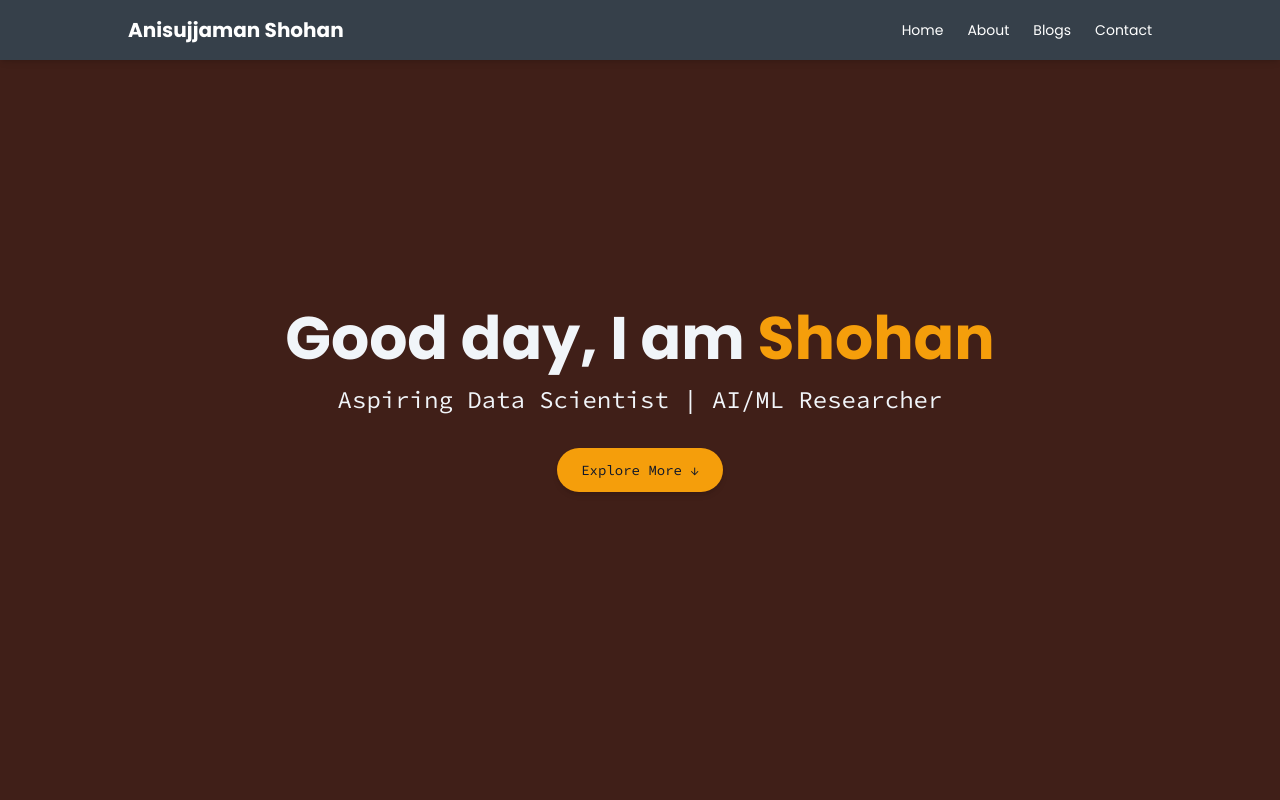
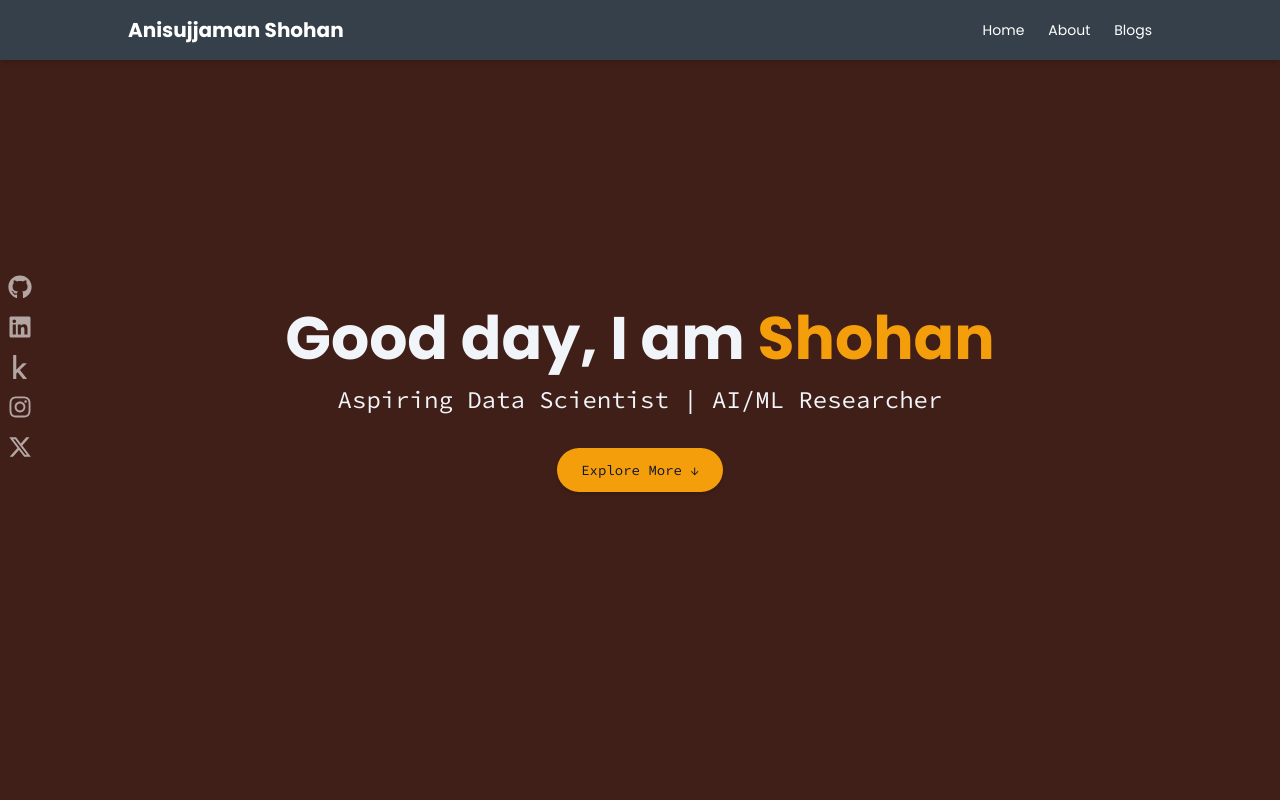
Before and after one commit to Shohan093/portfolio, a React (Vite) app: page / in a window 1280 px wide. Shown: the top 800 px of the page. Built offline with nearby package versions, Linux system fonts and the light colour scheme.

Commit message:
feat: add SocialSidebar component and remove Contact component

```diff
--- a/src/App.jsx
+++ b/src/App.jsx
@@ -1,8 +1,11 @@
 import GlitchText from "./components/GlitchText";
+import SocialSidebar from "./components/SocialSidebar";
 
 function App() {
   return (
     <div className="bg-white text-gray-900 dark:bg-gray-900 dark:text-white min-h-screen">
+
+      <SocialSidebar />
       { /* Navigation Bar */ }
       <nav className="fixed top-0 left-0 w-full p-4 bg-[#36404A] text-white shadow-md z-50">
         <div className="max-w-5xl mx-auto flex justify-between items-center">
@@ -11,7 +14,7 @@ function App() {
             <li><a href="#home" className="hover:text-blue-500 font-poppins">Home</a></li>
             <li><a href="#about" className="hover:text-blue-500 font-poppins">About</a></li>
             <li><a href="#blogs" className="hover:text-blue-500 font-poppins">Blogs</a></li>
-            <li><a href="#contact" className="hover:text-blue-500 font-poppins">Contact</a></li>
+            {/* <li><a href="#contact" className="hover:text-blue-500 font-poppins">Contact</a></li> */}
           </ul>
         </div>
       </nav>
--- a/src/Contact.jsx
+++ /dev/null
@@ -1,15 +0,0 @@
-import React, { useRef, useState } from 'react';
-import emailjs from "@emailjs/browser";
-
-function Contact() {
-    const form = useRef();
-    const [status, setStutus] = useState(null);
-
-    const sendEmail = (e) => {
-        e.preventDefault();
-
-        emailjs.sendForm(
-            // create mailjs template
-        )
-    }
-}
--- /dev/null
+++ b/src/components/SocialSidebar.jsx
@@ -0,0 +1,25 @@
+import { FaGithub, FaLinkedin, FaKaggle, FaInstagram, FaXTwitter } from "react-icons/fa6";
+
+const SocialSidebar = () => {
+  return (
+    <div className="fixed top-1/3 left-0 z-50 flex flex-col space-y-4 p-2 bg-transparent">
+      <a href="https://github.com/Shohan093" target="_blank" rel="noopener noreferrer" className="group relative">
+        <FaGithub className="text-2xl text-white opacity-60 group-hover:opacity-100 transition duration-300" />
+      </a>
+      <a href="https://www.linkedin.com/in/Shohan093" target="_blank" rel="noopener noreferrer" className="group relative">
+        <FaLinkedin className="text-2xl text-white opacity-60 group-hover:opacity-100 transition duration-300" />
+      </a>
+      <a href="https://www.kaggle.com/shohan06/" target="_blank" rel="noopener noreferrer" className="group relative">
+        <FaKaggle className="text-2xl text-white opacity-60 group-hover:opacity-100 transition duration-300" />
+      </a>
+      <a href="https://www.instagram.com/shohan.zip/" target="_blank" rel="noopener noreferrer" className="group relative">
+        <FaInstagram className="text-2xl text-white opacity-60 group-hover:opacity-100 transition duration-300" />
+      </a>
+      <a href="https://twitter.com/AnisujjamanSho1" target="_blank" rel="noopener noreferrer" className="group relative">
+        <FaXTwitter className="text-2xl text-white opacity-60 group-hover:opacity-100 transition duration-300" />
+      </a>
+    </div>
+  );
+};
+
+export default SocialSidebar;
```
